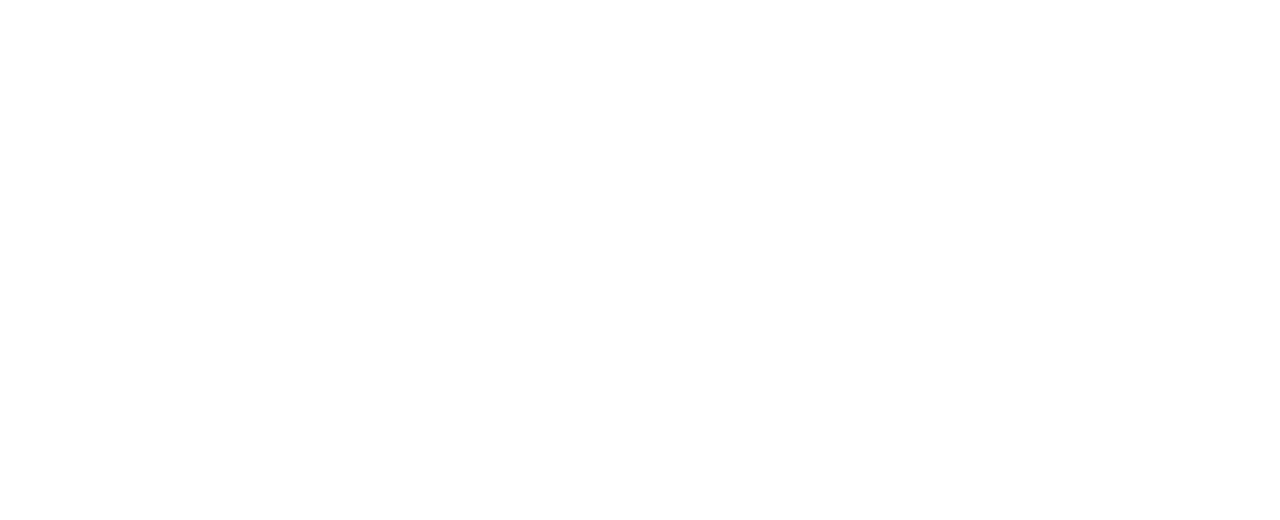
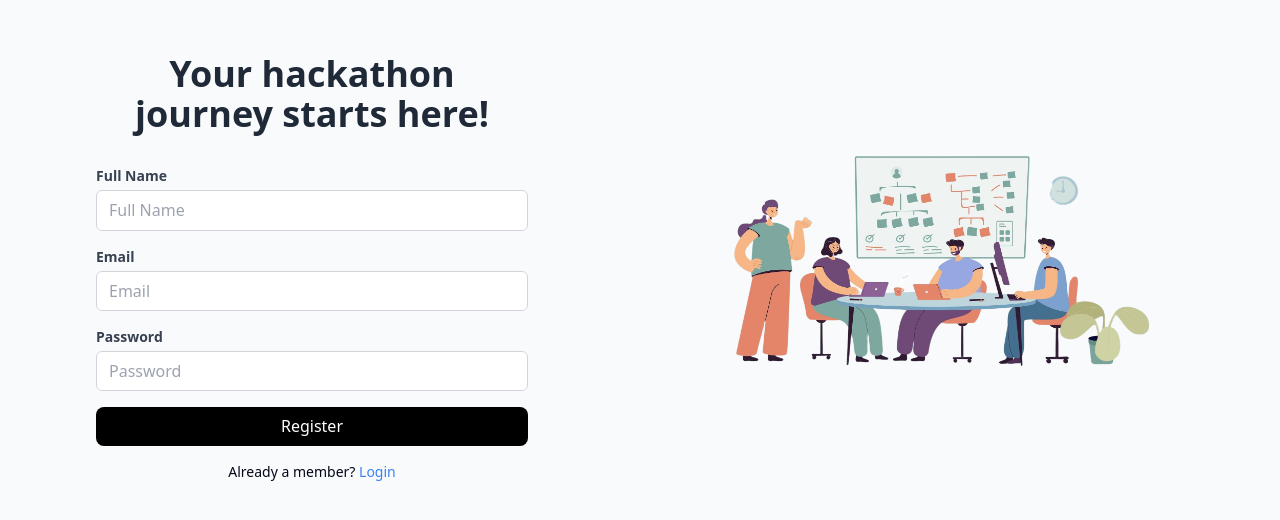
Before and after one commit to yanshuy/RUBIX25_5_chroot, a React (Vite) app in the folder Rubix/: page /userRegister in a window 1280 px wide. Shown: the part 132-652 px from the top of the page. Built offline with nearby package versions, Linux system fonts and the light colour scheme.

Commit message:
Add user authentication pages and update routing in App component

```diff
--- a/Rubix/src/App.tsx
+++ b/Rubix/src/App.tsx
@@ -1,14 +1,23 @@
 import { Route, Routes } from "react-router-dom";
 import useAuth from "./hook/useAuth"
 import MainLayout from "./layout/MainLayout";
+import HackathonInfo from "./Pages/HackathonInfo/HackathonInfo";
+import UserLogin from "./Pages/Auth/UserLogin";
+import UserRegister from "./Pages/Auth/UserRegister";
+
+export const baseUrl = "https://live-merely-drum.ngrok-free.app"
 
 function App() {
 
   return (
     <Routes>
       <Route path="/" element={<MainLayout />}>
-        <Route path="/" element={<h1>Home</h1>} />
+        <Route path="/" element={<h1>register ho gaya bhaiiiiiiiiiiiiiiiiiiiiiiiiiiii</h1>} />
         <Route path="/chat" element={<h1>chat</h1>} />
+        <Route path="/hackathonInfo" element={<HackathonInfo/>} />
+        <Route path="/userLogin" element={<UserLogin/>} />
+        <Route path="/userRegister" element={<UserRegister/>} />
+
       </Route>
     </Routes>
   );
--- /dev/null
+++ b/Rubix/src/Pages/Auth/UserLogin.tsx
@@ -0,0 +1,130 @@
+import { FormEvent, useState } from "react";
+// import imgSrc from "../../assets/freelancer-working-laptop-her-house.png";
+import loginImg from "../../assets/login.jpg"
+import { Link, useNavigate } from "react-router-dom";
+import useAuth from "../../hook/useAuth";
+// import loadingAnimation from "../../assets/Animation - 1726660821372.webm";
+// import { useLogin } from "../../context/LoginContext";
+// import { baseURL } from "../../App";
+import loginImage from "../../assets/authImage.png"
+
+const UserLogin = () => {
+//   const { isLoggedIn, setIsLoggedIn } = useLogin();
+//   console.log(isLoggedIn);
+
+
+  const [email, setEmail] = useState("");
+  const [password, setPassword] = useState("");
+  const [loading, setLoading] = useState(false);
+  const {auth , setAuth} =useAuth();
+
+  const navigate = useNavigate();
+
+  const handleForm = async (e: FormEvent<HTMLFormElement>) => {
+    e.preventDefault();
+    setLoading(true);
+    const formData = {
+        email,
+        password,
+    };
+
+    const response = await fetch("https://live-merely-drum.ngrok-free.app/api/token/", {
+        method: "POST",
+        headers: {
+            "Content-Type": "application/json",
+        },
+        body: JSON.stringify(formData),
+    });
+    const data = await response.json();
+
+    if (response.status==200) {
+        setLoading(false);
+        console.log(data);
+
+        setAuth({
+            accessToken: data.access,
+            refreshToken: data.refresh,
+        });
+        navigate("/");
+
+    }
+  }
+
+
+  return (
+    <>
+      <div className="main flex h-screen items-center justify-center">
+        <div className="signIn flex  flex-col">
+          <h1 className="mb-7 text-4xl font-bold text-[#1f1f1f]">Login</h1>
+
+          <div className="form">
+            <form onSubmit={handleForm} >
+              <div className="mb-4 flex flex-col">
+                <label className="text-sm font-semibold text-[#1f1f1f]">
+                  email
+                </label>
+                <input
+                  type="text"
+                  placeholder="email"
+                  value={email}
+                  onChange={(e) => setEmail(e.target.value)}
+                  className="my-2 w-96 rounded-md border-[1px] border-solid border-[#cdcdcd] py-2 pl-3 placeholder:text-[#cccccc]"
+                />
+              </div>
+              <div className="mb-4 flex flex-col">
+                <label className="text-sm font-semibold text-[#1f1f1f]">
+                  Password
+                </label>
+                <input
+                  type="password"
+                  value={password}
+                  onChange={(e) => setPassword(e.target.value)}
+                  placeholder="Password"
+                  className="my-2 w-96 rounded-md border-[1px] border-solid border-[#cdcdcd] py-2 pl-3 placeholder:text-[#cccccc]"
+                />
+              </div>
+
+              <button
+                type="submit"
+                className="mb-5 h-10 w-96 rounded-lg bg-black text-center text-white"
+              >
+                {loading ? (
+                  <video
+                    autoPlay
+                    loop
+                    className="mx-auto h-10"
+                  ></video>
+                ) : (
+                  "Login"
+                )}
+              </button>
+              <p>
+                Not a member?
+                <Link to={"/userRegister"}>
+                  {" "}
+                  <span className="text-base text-blue-500 hover:underline">
+                    Register
+                  </span>
+                </Link>
+              </p>
+            </form>
+          </div>
+
+
+
+
+        </div>
+
+        <div className="hidden w-1/2 items-center justify-center lg:flex">
+          <img
+            className="max-w-lg rounded-lg"
+            src={loginImage}
+            alt="Freelancer working"
+          />
+        </div>
+      </div>
+    </>
+  );
+};
+
+export default UserLogin;
--- /dev/null
+++ b/Rubix/src/Pages/Auth/UserRegister.tsx
@@ -0,0 +1,167 @@
+import React, { useState } from "react";
+import { Link, useNavigate } from "react-router-dom";
+// import imgSrc from "../../assets/freelancer-working-laptop-her-house.png";
+// import loadingAnimation from "../../assets/Animation - 1726660821372.webm";
+import { baseUrl } from "../../App";
+import registerImage from "../../assets/authImage.png"
+import useAuth from "../../hook/useAuth";
+
+
+const UserRegister: React.FC = () => {
+  const {auth , setAuth}=useAuth();
+  const [formData, setFormData] = useState({
+    name: "",
+    email: "",
+    password: "",
+  });
+  const [error, setError] = useState("");
+  const [loading, setLoading] = useState(false);
+
+  const navigate = useNavigate();
+
+  const handleInputChange = (e: React.ChangeEvent<HTMLInputElement>) => {
+    const { name, value } = e.target;
+    setFormData((prev) => ({ ...prev, [name]: value }));
+  };
+
+  const handleForm = async (e: React.FormEvent<HTMLFormElement>) => {
+    e.preventDefault();
+    setLoading(true);
+    setError("");
+
+    try {
+      const response = await fetch(`${baseUrl}/api/register/`, {
+        method: "POST",
+        headers: {
+          "Content-Type": "application/json",
+        },
+        body: JSON.stringify(formData),
+      });
+
+      if (response.status === 201) {
+        const data = await response.json();
+        setAuth({
+            accessToken: data.access,
+            refreshToken: data.refresh,
+        });
+        navigate("/");
+      } else {
+        const errorData = await response.json();
+        setError(errorData.message || "Registration failed. Please try again.");
+      }
+    } catch (error) {
+      setError(
+        `An error occurred. Please check your connection and try again. ${error}`,
+      );
+    } finally {
+      setLoading(false);
+    }
+  };
+
+  return (
+    <div className="flex h-screen items-center justify-center bg-gray-50">
+      <div className="flex w-full max-w-6xl gap-36 p-8">
+        <div className="flex w-1/2 flex-col">
+          <h1 className="mb-8 text-center text-4xl font-bold text-gray-800">
+            Your hackathon journey starts here!
+          </h1>
+
+          <form onSubmit={handleForm} className="space-y-4">
+            <div className="flex flex-col">
+              <label className="mb-1 text-sm font-semibold text-gray-700">
+                Full Name
+              </label>
+              <input
+                type="text"
+                name="name"
+                placeholder="Full Name"
+                value={formData.name}
+                onChange={handleInputChange}
+                className="rounded-md border border-gray-300 px-3 py-2 focus:border-blue-500 focus:outline-none focus:ring-1 focus:ring-blue-500"
+                required
+              />
+            </div>
+
+
+
+            <div className="flex flex-col">
+              <label className="mb-1 text-sm font-semibold text-gray-700">
+                Email
+              </label>
+              <input
+                type="email"
+                name="email"
+                placeholder="Email"
+                value={formData.email}
+                onChange={handleInputChange}
+                className="rounded-md border border-gray-300 px-3 py-2 focus:border-blue-500 focus:outline-none focus:ring-1 focus:ring-blue-500"
+                required
+              />
+            </div>
+
+            <div className="flex flex-col">
+              <label className="mb-1 text-sm font-semibold text-gray-700">
+                Password
+              </label>
+              <input
+                type="password"
+                name="password"
+                placeholder="Password"
+                value={formData.password}
+                onChange={handleInputChange}
+                className="rounded-md border border-gray-300 px-3 py-2 focus:border-blue-500 focus:outline-none focus:ring-1 focus:ring-blue-500"
+                required
+                minLength={8}
+              />
+            </div>
+
+            <button
+              className="w-full rounded-lg bg-black py-2 text-white transition-colors hover:bg-gray-800 focus:outline-none focus:ring-2 focus:ring-gray-400 focus:ring-offset-2"
+              type="submit"
+              disabled={loading}
+            >
+              {loading ? (
+                <video
+                //   src={loadingAnimation}
+                  autoPlay
+                  loop
+                  className="mx-auto h-8 w-8"
+                ></video>
+              ) : (
+                "Register"
+              )}
+            </button>
+
+            <p className="text-center text-sm">
+              Already a member?{" "}
+              <Link to={"/userLogin"} className="text-blue-500 hover:underline">
+                Login
+              </Link>
+            </p>
+          </form>
+
+
+
+
+
+          {error && (
+            <div className="mt-4 rounded-md bg-red-100 p-3 text-sm text-red-700">
+              {error}
+            </div>
+          )}
+        </div>
+
+        <div className="hidden  items-center justify-center lg:flex">
+          <img
+            className="max-w-lg rounded-lg"
+            src={registerImage}
+            // src={imgSrc}
+            alt="Freelancer working"
+          />
+        </div>
+      </div>
+    </div>
+  );
+};
+
+export default UserRegister;
```
Also changed, not shown: Rubix/src/assets/authImage.png (added), Rubix/src/assets/login.jpg (added).
